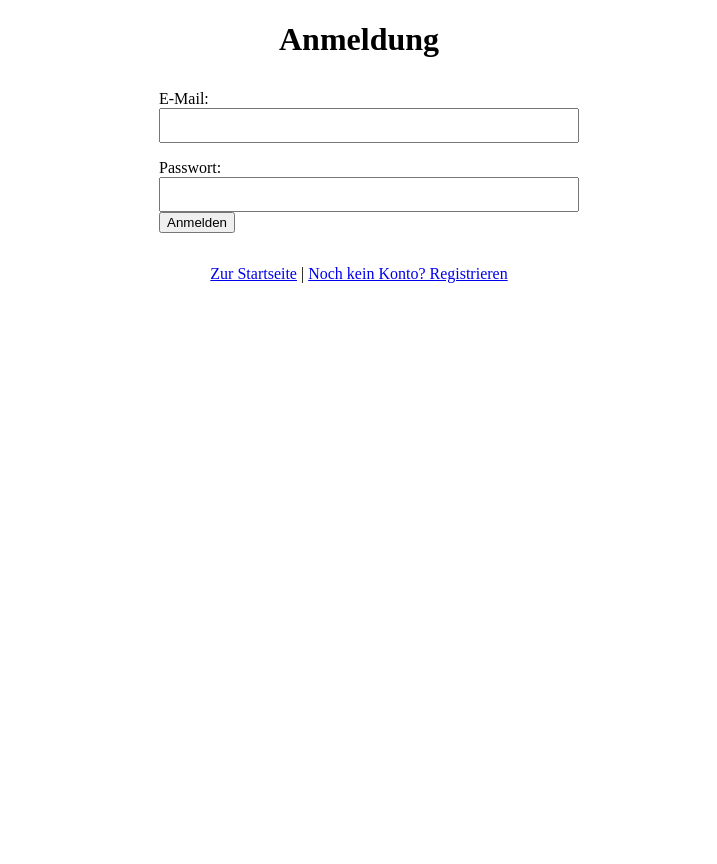
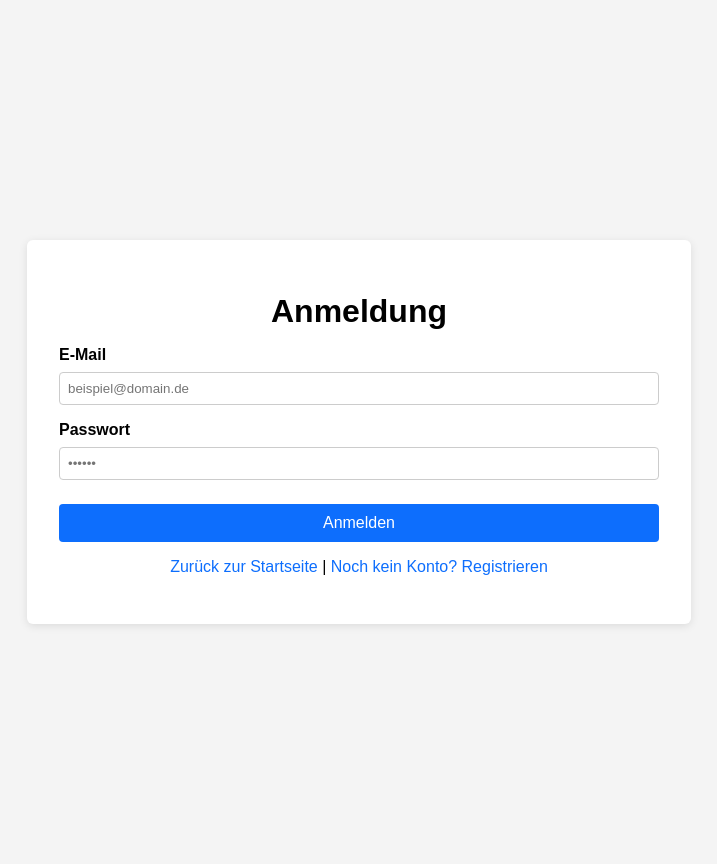
Before and after one commit to DerDaumen1/Webschreck, a PHP site: page /login.php in a window 1280 px wide. Shown: the whole page, without its empty margins (281-998 px from the left). Before the commit the page ends 283 px from the top, so only its background shows below. Run offline with PHP 8.4, Linux system fonts and the light colour scheme.

Commit message:
anmeldung ist blau

```diff
--- a/login.php
+++ b/login.php
@@ -1,5 +1,4 @@
 <?php
-// login.php
 session_start();
 
 $fehler = '';
@@ -19,19 +18,18 @@ if ($_SERVER['REQUEST_METHOD'] === 'POST') {
     $email    = trim($_POST['email'] ?? '');
     $passwort = trim($_POST['passwort'] ?? '');
 
-  // Suche den Nutzer anhand der E-Mail
+    // Nutzer anhand der E-Mail suchen
     $stmt = $pdo->prepare("SELECT id, email, vorname, nachname, passwort, spielgeld, anzahl_aktien FROM users WHERE email = ?");
     $stmt->execute([$email]);
     $user = $stmt->fetch(PDO::FETCH_ASSOC);
 
-  // Überprüfe, ob der Nutzer existiert und das Passwort korrekt ist
+    // Passwort prüfen
     if ($user && password_verify($passwort, $user['passwort'])) {
-      // Anmeldung erfolgreich
         $_SESSION['angemeldet']   = true;
         $_SESSION['nutzer_email'] = $user['email'];
         $_SESSION['user_id']      = $user['id'];
-      $_SESSION['spielgeld']    = isset($user['spielgeld']) ? $user['spielgeld'] : 50000;
-      $_SESSION['anzahl_aktien'] = isset($user['anzahl_aktien']) ? $user['anzahl_aktien'] : 0;
+        $_SESSION['spielgeld']    = $user['spielgeld'] ?? 50000;
+        $_SESSION['anzahl_aktien'] = $user['anzahl_aktien'] ?? 0;
         $_SESSION['vorname']      = $user['vorname'];
         $_SESSION['nachname']     = $user['nachname'];
 
@@ -41,37 +39,18 @@ if ($_SERVER['REQUEST_METHOD'] === 'POST') {
         $fehler = "Anmeldung fehlgeschlagen! E-Mail oder Passwort falsch.";
     }
 }
-
 ?>
 <!DOCTYPE html>
 <html lang="de">
 <head>
   <meta charset="UTF-8">
   <title>Anmeldung</title>
-  <style>
-    form {
-      max-width: 400px;
-      margin: 2rem auto;
-    }
-    label {
-      display: block;
-      margin-top: 1rem;
-    }
-    input[type="email"],
-    input[type="password"] {
-      width: 100%;
-      padding: 0.5rem;
-    }
-    .fehler {
-      color: red;
-      text-align: center;
-    }
-    h1 {
-      text-align: center;
-    }
-  </style>
+  <!-- Wir nutzen das Registrierungs-Stylesheet, damit die Login-Seite optisch übereinstimmt -->
+  <link rel="stylesheet" href="registrierung.css">
 </head>
 <body>
+  <div class="container">
+    <div class="card">
       <h1>Anmeldung</h1>
 
       <?php if ($fehler): ?>
@@ -79,18 +58,22 @@ if ($_SERVER['REQUEST_METHOD'] === 'POST') {
       <?php endif; ?>
 
       <form method="post">
-  <label>E-Mail:
-    <input type="email" name="email" required>
-  </label>
-  <label>Passwort:
-    <input type="password" name="passwort" required>
-  </label>
+        <div class="form-group">
+          <label for="email">E-Mail</label>
+          <input type="email" id="email" name="email" required placeholder="beispiel@domain.de">
+        </div>
+        <div class="form-group">
+          <label for="passwort">Passwort</label>
+          <input type="password" id="passwort" name="passwort" required placeholder="••••••">
+        </div>
         <button type="submit">Anmelden</button>
       </form>
 
-<p style="text-align:center;">
-  <a href="index.php">Zur Startseite</a> |
+      <p class="back-link">
+        <a href="index.php">Zurück zur Startseite</a> |
         <a href="registrierung.php">Noch kein Konto? Registrieren</a>
       </p>
+    </div>
+  </div>
 </body>
 </html>
```
Lines whose indentation alone changed are shown as unchanged.
